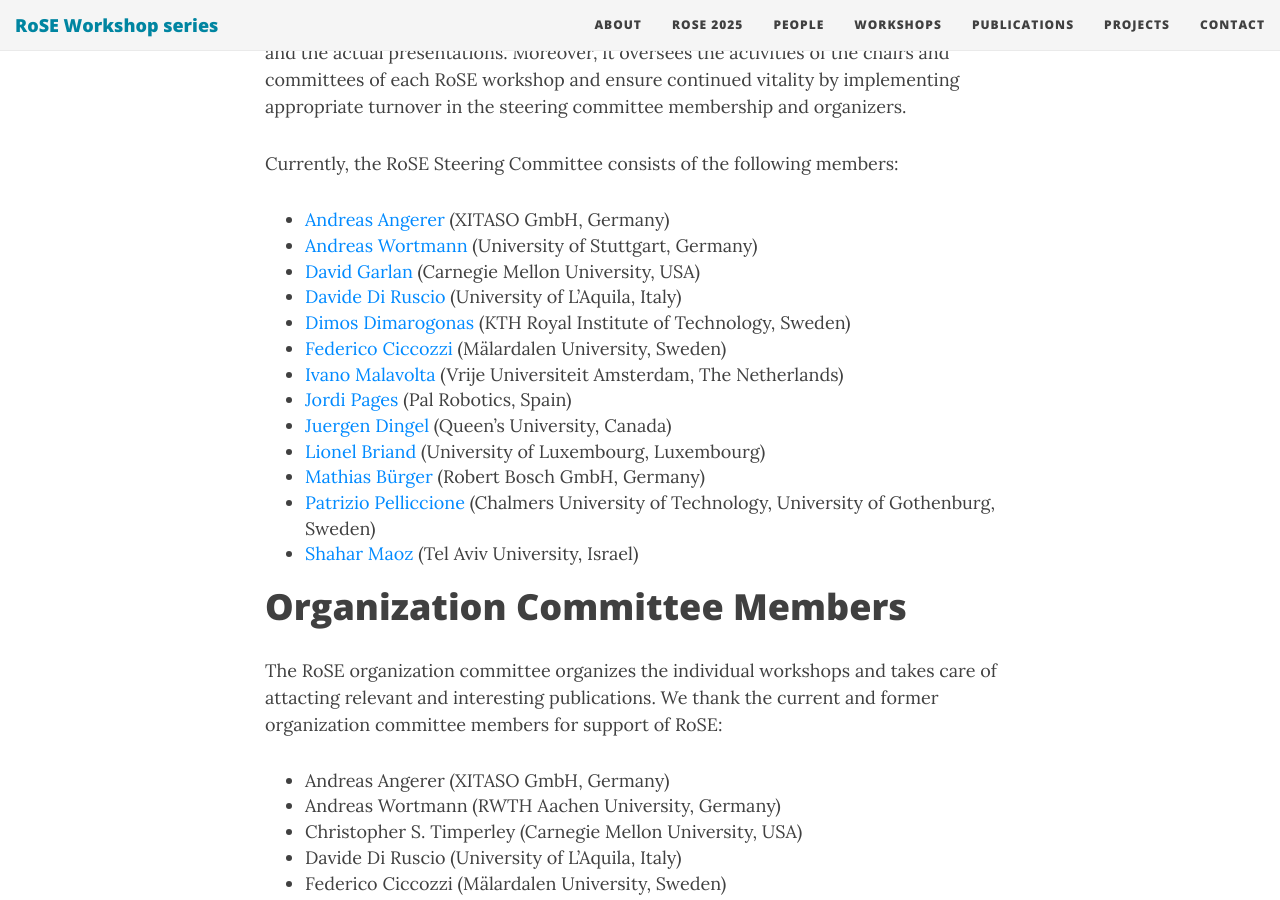
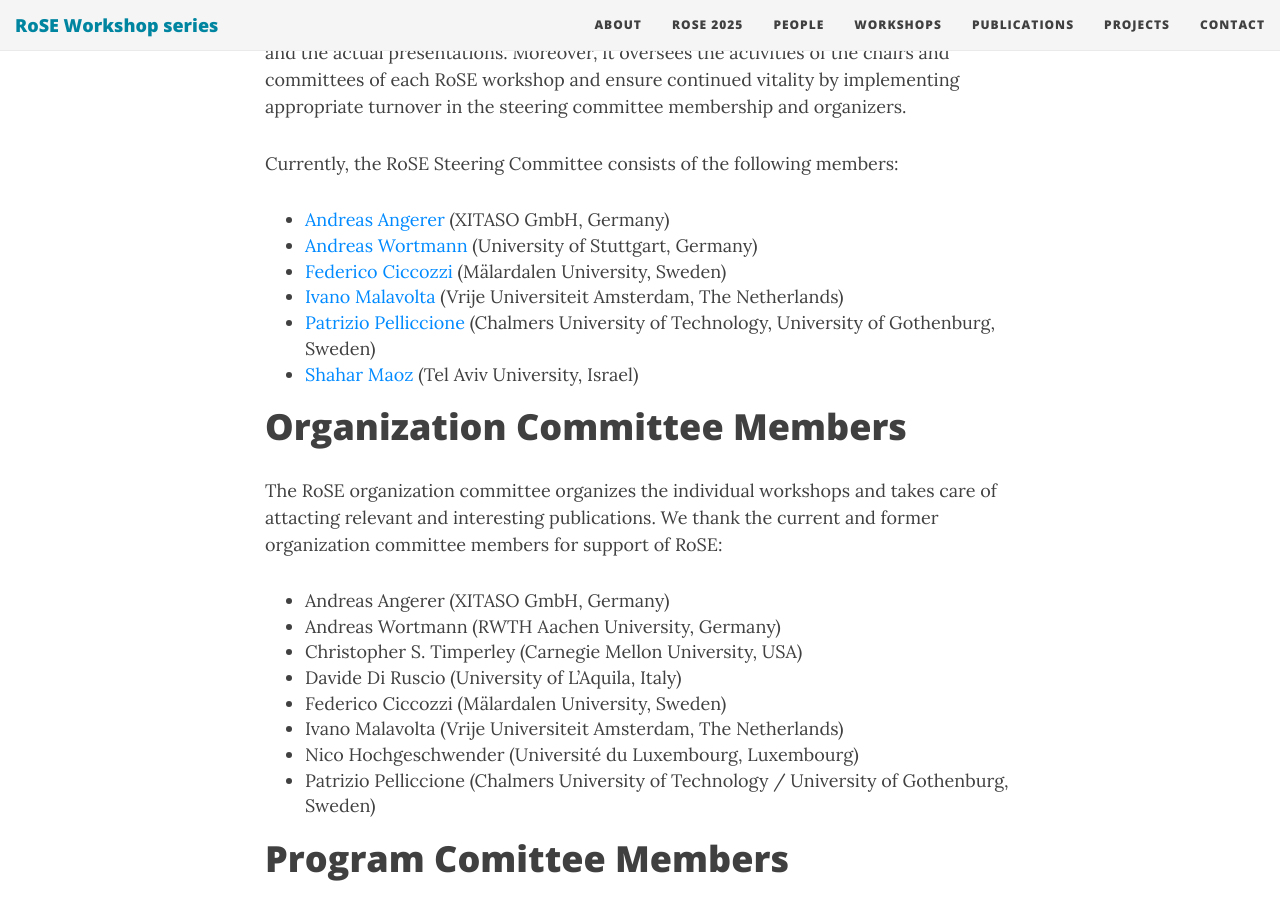
Before and after one commit to rose-workshops/rose-workshops.github.io, a Jekyll site: the page built from people.md, in a window 1280 px wide and 900 px high, scrolled down 433 px. Built offline with Jekyll 4.4.1, drawn with Linux system fonts in a browser that asks for light colours; nearby versions of some CDN libraries.

Commit message:
Update list of SC members

```diff
--- a/people.md
+++ b/people.md
@@ -11,15 +11,8 @@
 
 - [Andreas Angerer](https://www.linkedin.com/in/dr-andreas-angerer-21b136175/) (XITASO GmbH, Germany)
 - [Andreas Wortmann](http://www.wortmann.ac/) (University of Stuttgart, Germany)
-- [David Garlan](http://www.cs.cmu.edu/~garlan/) (Carnegie Mellon University, USA)
-- [Davide Di Ruscio](http://www.di.univaq.it/diruscio/) (University of L’Aquila, Italy)
-- [Dimos Dimarogonas](https://people.kth.se/~dimos/) (KTH Royal Institute of Technology, Sweden)
 - [Federico Ciccozzi](http://www.es.mdh.se/staff/266-Federico_Ciccozzi) (Mälardalen University, Sweden)
 - [Ivano Malavolta](http://www.ivanomalavolta.com/pu) (Vrije Universiteit Amsterdam, The Netherlands)
-- [Jordi Pages](https://sites.google.com/site/jordipages/) (Pal Robotics, Spain)
-- [Juergen Dingel](http://research.cs.queensu.ca/home/dingel/) (Queen's University, Canada)
-- [Lionel Briand](https://wwwfr.uni.lu/snt/people/lionel_briand) (University of Luxembourg, Luxembourg)
-- [Mathias Bürger](https://scholar.google.de/citations?user=WupCXMYAAAAJ&hl=en) (Robert Bosch GmbH, Germany)
 - [Patrizio Pelliccione](http://www.patriziopelliccione.com/) (Chalmers University of Technology, University of Gothenburg, Sweden)
 - [Shahar Maoz](http://www.cs.tau.ac.il/~maozs/) (Tel Aviv University, Israel)
 
```
